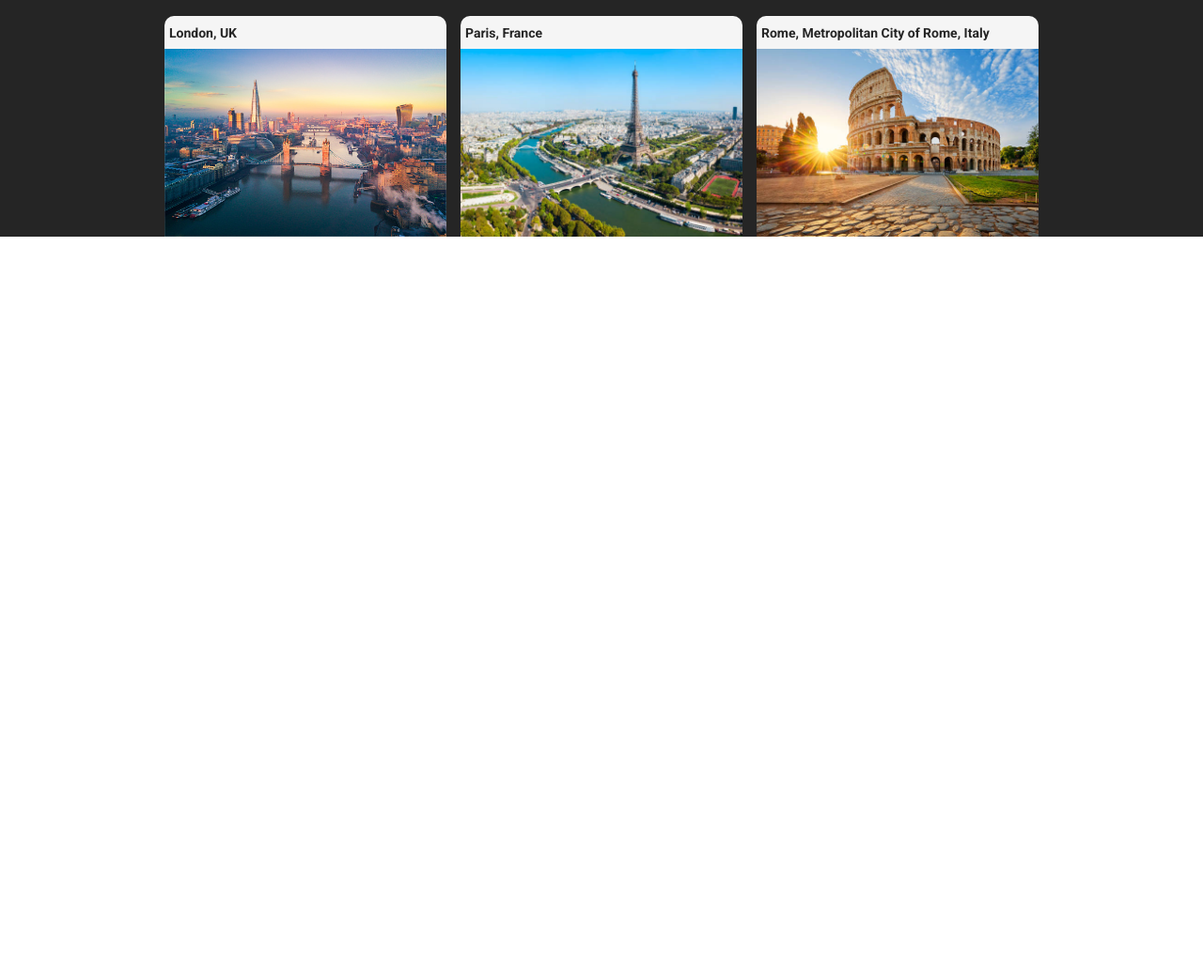
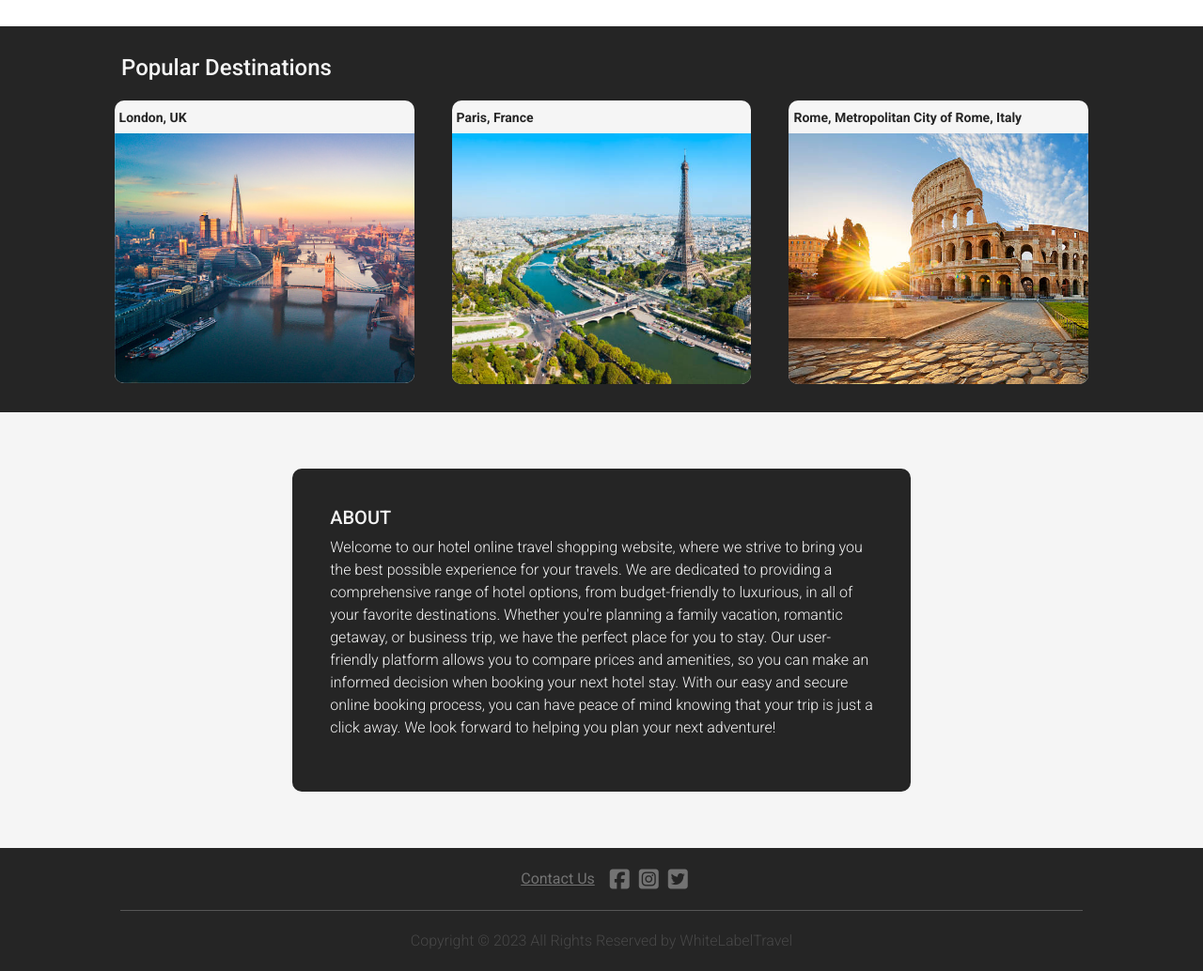
Before and after one commit to RaevenTech/hotel-snacher, a plain HTML site: page index.html in a window 1280 px wide. Shown: the part 504-1538 px from the top of the page at 94% size. Before the commit the page ends 800 px from the top, so only its background shows below. Drawn offline with nearby package versions, Linux system fonts and the light colour scheme.

Commit message:
page setup and styling complete

```diff
--- a/index.html
+++ b/index.html
@@ -45,6 +45,7 @@
     </nav>
   </header>
 <!--------------------------------- Search Section  ---------------------------->
+  <main>
     <section class="search">
       <div class="search-container">
         <h2 class="search-title">Explore deals today...</h2>
@@ -127,6 +128,7 @@
     </section>
     <!--------------------------------- Popular destinations Section  ---------------------------->
     <div class="popular-section">
+      <div class="popular-container">
         <h1 class="section-title">Popular Destinations</h1>
         <section class="popular-destinations">
           <div class="popular-destinations-card">
@@ -143,6 +145,36 @@
           </div>
         </section>
       </div>
+    </div>
+    <!--------------------------------- About Section  ---------------------------->
+    <section class="about-us">
+      <div class="about-us-txt">
+        <h5 class="about-title">ABOUT</h5>
+        <p class="text">
+          Welcome to our hotel online travel shopping website, where we strive to bring you<br>
+          the best possible experience for your travels. We are dedicated to providing a<br>
+          comprehensive range of hotel options, from budget-friendly to luxurious, in all of<br>
+          your favorite destinations. Whether you're planning a family vacation, romantic<br>
+          getaway, or business trip, we have the perfect place for you to stay. Our user-<br>
+          friendly platform allows you to compare prices and amenities, so you can make an <br>
+          informed decision when booking your next hotel stay. With our easy and secure<br>
+          online booking process, you can have peace of mind knowing that your trip is just a<br>
+          click away. We look forward to helping you plan your next adventure!
+        </p>
+      </div>
+    </section>
+    <footer class="footer-container">
+    <div class="footer">
+      <div class="help">
+        <button class="contact-us-btn">Contact Us</button>
+        <i class="fa-brands fa-square-facebook socials"></i>
+        <i class="fa-brands fa-square-instagram socials"></i>
+        <i class="fa-brands fa-square-twitter socials"></i>
+      </div>
+    </div>
+    <p class="copyright">Copyright © 2023 All Rights Reserved by WhiteLabelTravel</p>
+  </footer>
+  </main>
 
   <script src="https://cdn.jsdelivr.net/npm/bootstrap@5.0.2/dist/js/bootstrap.bundle.min.js" integrity="sha384-MrcW6ZMFYlzcLA8Nl+NtUVF0sA7MsXsP1UyJoMp4YLEuNSfAP+JcXn/tWtIaxVXM" crossorigin="anonymous"></script>
   <script src="script.js"></script>
--- a/style.css
+++ b/style.css
@@ -70,14 +70,14 @@ body {
   color: whitesmoke;
 }
 
-/*-- search section --*/
+/*--/------------ search section ---------------------*/
 
 .search-container {
   background-color: #252525;
-  width: 90%;
-  margin: 50px auto;
+  max-width: 80%;
+  margin: 60px auto;
   border: 1px solid #a3a3a3;
-  padding: 40px;
+  padding: 60px;
   border-radius: 10px;
 }
 
@@ -85,7 +85,7 @@ body {
   color: whitesmoke;
   font-size: 24px;
   margin-bottom: 20px;
-  font-weight: 500;
+  font-weight: 400;
 }
 
 .location-date {
@@ -204,29 +204,42 @@ body {
 
 /*------------- Popular destinations Section  -----------*/
 .popular-section {
+  padding: 30px 0px;
   background-color: #252525;
+}
+
+.popular-container {
+  max-width: 90%;
+  margin: 0px auto;
 }
 
 .section-title {
   color: whitesmoke;
   font-size: 24px;
   margin-bottom: 20px;
-  font-weight: 500
+  font-weight: 500;
+  margin-left: 65px;
 }
 
 .popular-destinations {
   display: flex;
   align-items: center;
-  justify-content: center;
+  justify-content: space-around;
   width: 90%;
   margin: 0pc auto;
-  gap: 15px;
+  gap: 40px;
 }
 
 .popular-destinations-card {
   padding-top: 10px;
-  border-radius: 10px 10px 0px 0px;
+  border-radius: 10px;
+  overflow: hidden;
   background-color: whitesmoke;
+  width: 800px;
+}
+
+.popular-destinations-card:hover {
+  box-shadow: 0px 0px 5px 3px steelblue;
 }
 
 .popular-destinations-card-title {
@@ -236,5 +249,69 @@ body {
 }
 
 .destination-card-img {
-  width: 300px;
+  width: 400px;
 }
+
+.destination-card-img:hover {
+  transform: scale(1.1);
+  transition: ease-in 0.3s;
+  cursor: pointer;
+}
+
+/*------------- About Us Section  -----------*/
+.about-us {
+  background-color: whitesmoke;
+  padding: 60px 0px;
+}
+
+.about-us-txt {
+  padding: 40px;
+  width: fit-content;
+  margin: 0px auto;
+  color: whitesmoke;
+  background-color: #252525;
+  border-radius: 10px;
+}
+
+/*------------- Footer Section  -----------*/
+.footer-container {
+  background-color: #252525;
+  padding: 20px 0px;
+}
+
+.footer {
+  background-color: #252525;
+  color: #737373;
+  display: flex;
+  align-items: center;
+  justify-content: center;
+}
+
+.contact-us-btn {
+  color: #737373;
+  background: transparent;
+  border: none;
+  text-decoration: underline;
+}
+
+.help {
+  display: flex;
+  align-items: center;
+  justify-content: center;
+  width: 80%;
+  border-bottom: 1px solid #a3a3a363;
+  padding-bottom: 20px;
+}
+
+.socials {
+  font-size: 24px;
+  margin-left: 10px;
+  cursor: pointer;
+}
+
+.copyright {
+  padding-top: 20px;
+  text-align: center;
+  color: #73737371;
+  margin-bottom: 0px;
+}
```
Lines whose indentation alone changed are shown as unchanged.
